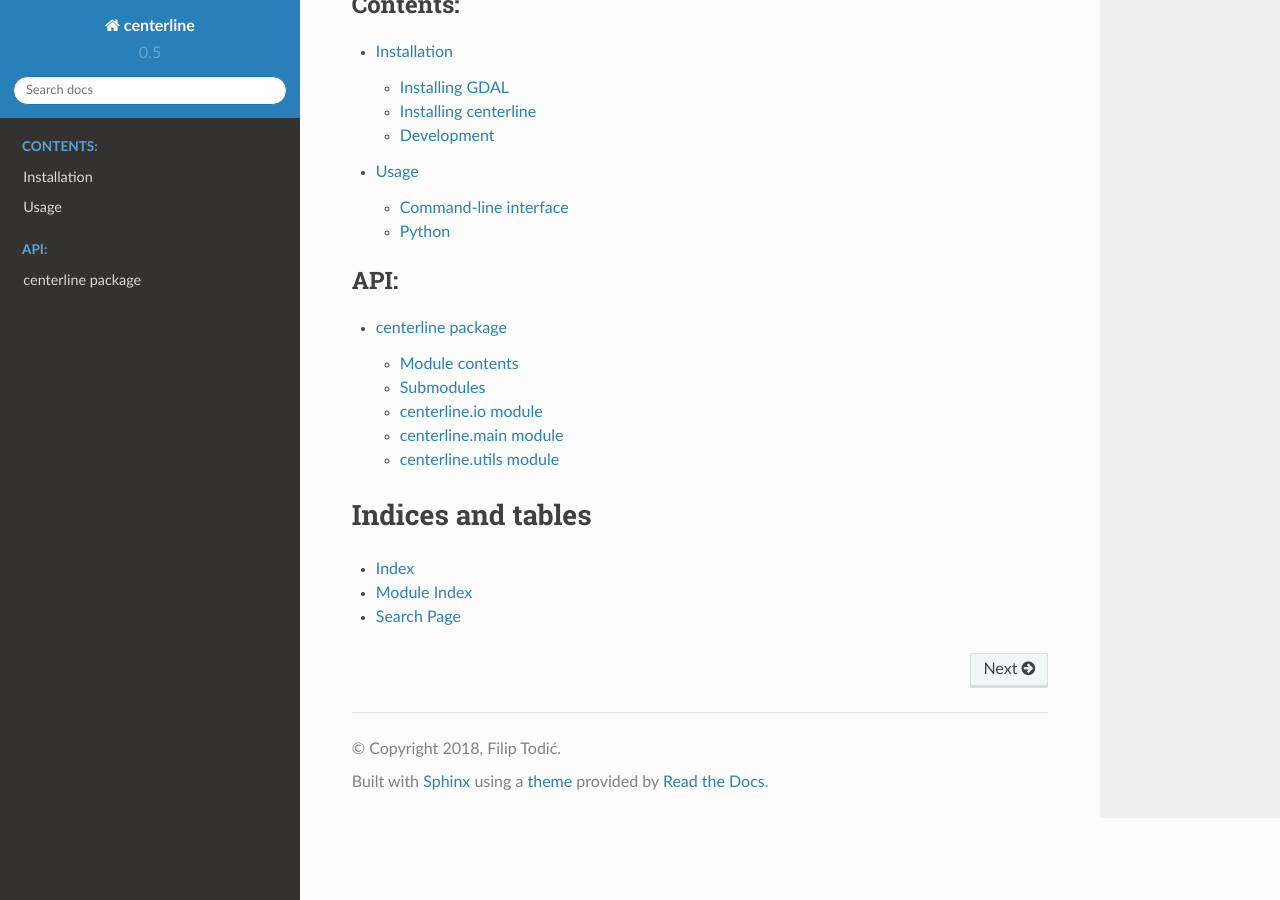
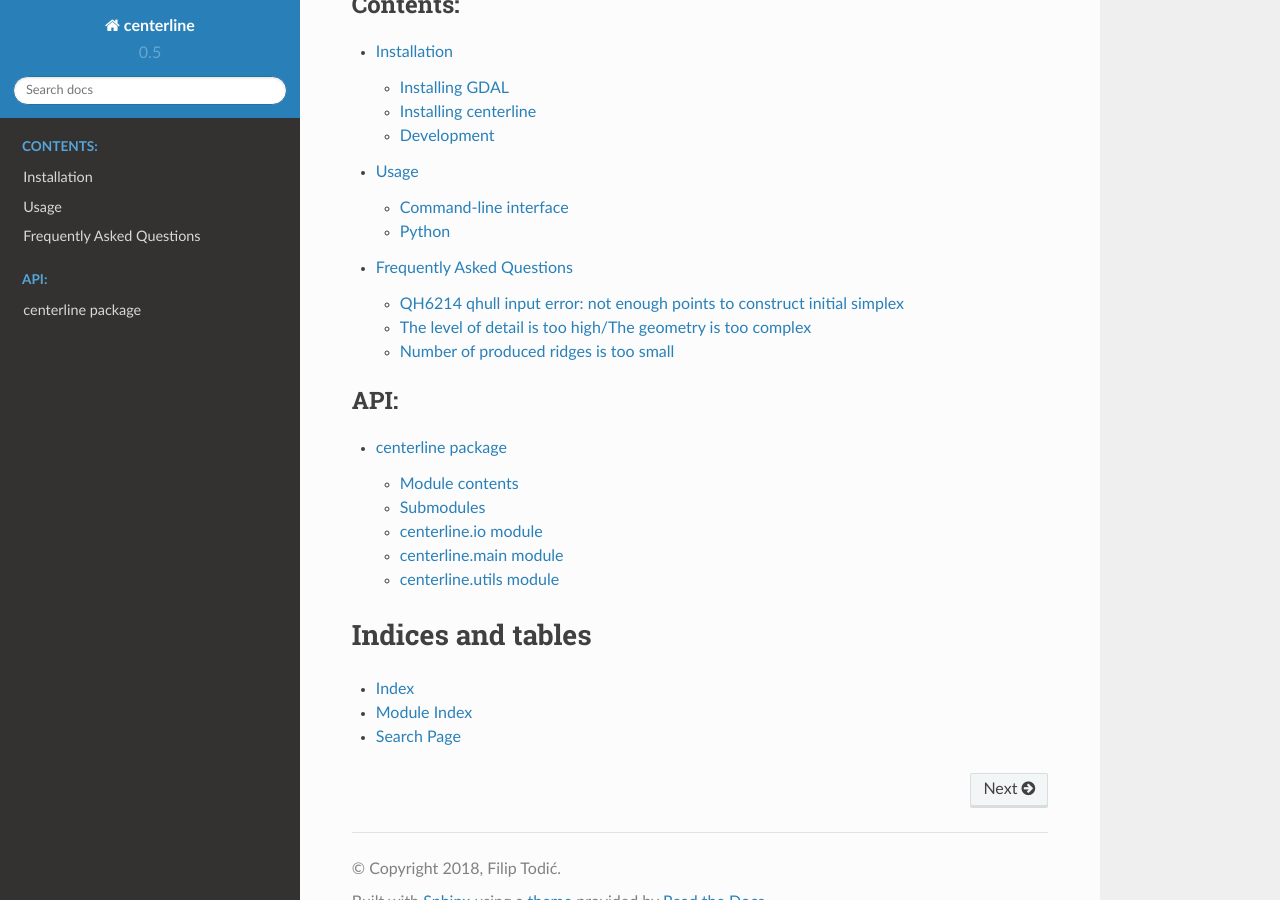
Before and after one commit to fitodic/centerline, a Sphinx documentation site: the page built from docs/source/index.rst, in a window 1280 px wide and 900 px high, scrolled down 707 px. Built offline with Sphinx 7.4.7 and the Read the Docs theme 2.0.0, drawn with Linux system fonts in a browser that asks for light colours; some of the changed lines change nothing that is shown.

Commit message:
Add a FAQ page to the docs

```diff
--- /dev/null
+++ b/docs/source/faq.rst
@@ -0,0 +1,61 @@
+Frequently Asked Questions
+**************************
+
+QH6214 qhull input error: not enough points to construct initial simplex
+========================================================================
+
+This error occurs when there is an inconsistency in units. For example,
+the input data is in `EPSG:4326 <https://epsg.io/4326>`_ which uses
+degrees, whereas the ``create_centerline`` script's default border
+density is in meters.
+
+There are two possible solutions to this problem:
+
+    1. Specify the border density in degrees
+
+        .. code:: bash
+
+            $ create_centerlines input.shp output.geojson 0.00001
+
+    2. Transform the input data into a metric system
+    (e.g. `EPSG:3857 <https://epsg.io/3857>`_)
+
+For more informations, see
+`GitHub issues <https://github.com/fitodic/centerline/issues/9>`_.
+
+
+The level of detail is too high/The geometry is too complex
+===========================================================
+
+Adjust the ``create_centerline``'s border density parameter. The script is
+ment to serve a wide range of applications, some of which require a
+higher level of detail.
+
+Since the
+`Voronoi diagram <https://en.wikipedia.org/wiki/Voronoi_diagram>`_ is
+used to calculate the centerline's geometry, that means that depending
+on the specified border density occasionaly the centerline will have a
+few branches sticking out. The branches can be removed manually using
+`QGIS <https://www.qgis.org/en/site/>`_.
+
+For more information, see
+`GitHub issues <https://github.com/fitodic/centerline/issues/13>`_.
+
+
+Number of produced ridges is too small
+======================================
+
+Depending on the polygon's structure and the border density parameter
+set by the user, the
+`Voronoi algorithm <https://en.wikipedia.org/wiki/Voronoi_diagram>`_
+might not be able to produce enough vertices that lie completely inside
+the polygon (i.e. do not intersect the polygon's boundary). In that
+case, the output centerline can be reduced to a single line or even a
+single point.
+
+When the centerline consists of less than two lines, a ``RuntimeError``
+is raised, the ``create_centerline`` script skips the geometry in
+question and continues processing the other geometries.
+
+For more information, see
+`GitHub issues <https://github.com/fitodic/centerline/issues/14>`_.
--- a/docs/source/index.rst
+++ b/docs/source/index.rst
@@ -36,6 +36,7 @@
 
    installation.rst
    usage.rst
+   faq.rst
 
 .. toctree::
   :maxdepth: 4
```
